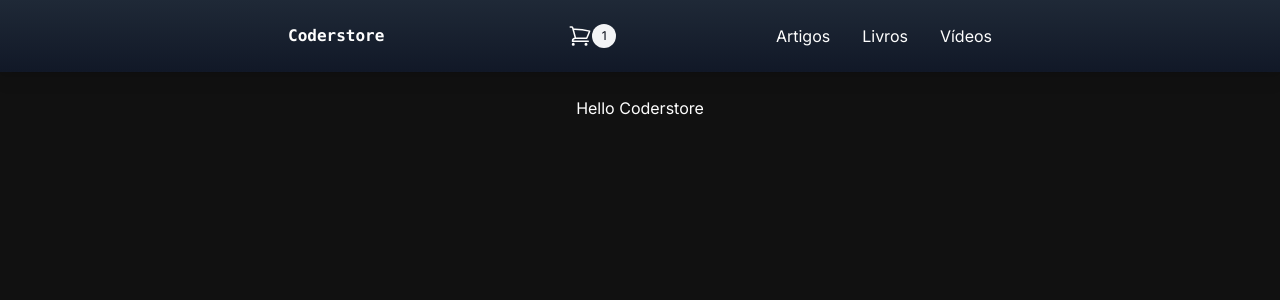
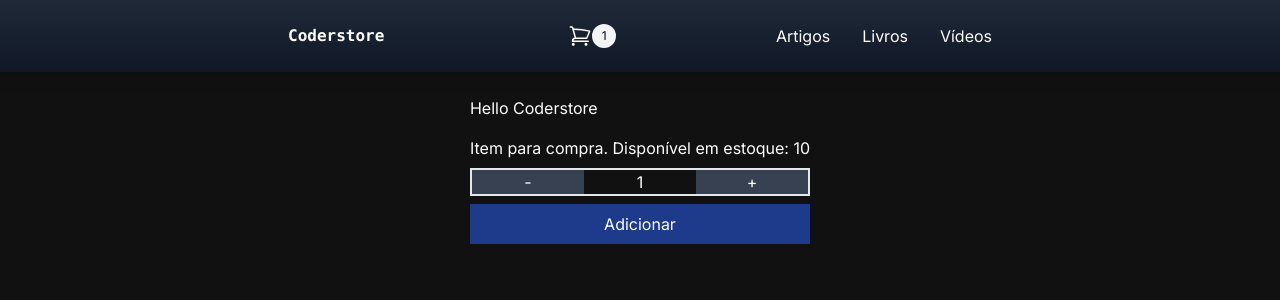
Before and after one commit to iugmali/coderhouse-almeida, a Next.js app: page / in a window 1280 px wide. Shown: the top 300 px of the page. Built offline with nearby package versions, Linux system fonts and the light colour scheme.

Commit message:
feat(itemcount): completed aula05 challenge
add ItemCount component, to add logic to the action of selecting item quantity and add item to cart

```diff
--- /dev/null
+++ b/src/components/ItemCount/index.tsx
@@ -0,0 +1,55 @@
+'use client';
+
+import {useState} from "react";
+import Button from "@/components/UI/Button";
+
+type Props = {
+  stock: number;
+  initial: number;
+  onAdd: (quantity: number) => void;
+}
+
+const enum Operation {
+  Add,
+  Subtract
+}
+
+const ItemCount = ({stock, initial, onAdd}: Props) => {
+  const [quantity, setQuantity] = useState(initial);
+
+  const changeQuantityHandler = (operation: Operation) => {
+    switch (operation) {
+      case Operation.Add:
+        if (quantity + 1 > stock) return;
+        setQuantity((prevState) => prevState + 1);
+        break;
+      case Operation.Subtract:
+        if (quantity - 1 == 0) return;
+        setQuantity((prevState) => prevState - 1);
+        break
+      default:
+        return;
+    }
+  }
+
+  const addHandler = () => {
+    setQuantity(1);
+    onAdd(quantity);
+  }
+
+  return (
+    <article className={`flex flex-col mt-4`}>
+      <div>
+        <h2>Item para compra. Disponível em estoque: {stock}</h2>
+      </div>
+      <div className={`flex justify-between items-center mt-2 mb-2 border-gray-200 border-2`}>
+        <button className={`flex-1 bg-gray-700 active:opacity-70`} onClick={() => changeQuantityHandler(Operation.Subtract)}>-</button>
+        <div className={`flex-1 text-center`}>{quantity}</div>
+        <button className={`flex-1 bg-gray-700 active:opacity-70`} onClick={() => changeQuantityHandler(Operation.Add)}>+</button>
+      </div>
+      <Button handleClick={addHandler} disabled={stock == 0}>Adicionar</Button>
+    </article>
+  )
+}
+
+export default ItemCount
--- a/src/components/ItemListContainer/index.tsx
+++ b/src/components/ItemListContainer/index.tsx
@@ -1,11 +1,24 @@
+'use client';
+
+import ItemCount from "@/components/ItemCount";
+import {useState} from "react";
+
 type Props = {
   greeting: string
 }
 
 const ItemListContainer = ({greeting}: Props) => {
+  const [stock, setStock] = useState(10);
+
+  const addHandler = (quantity: number) => {
+    if (quantity > stock) return;
+    setStock(prevState => prevState - quantity);
+  }
+
   return (
     <section className={`mt-4 mx-auto`}>
       <h1>{greeting}</h1>
+      <ItemCount stock={stock} initial={1} onAdd={addHandler} />
     </section>
   );
 };
```
